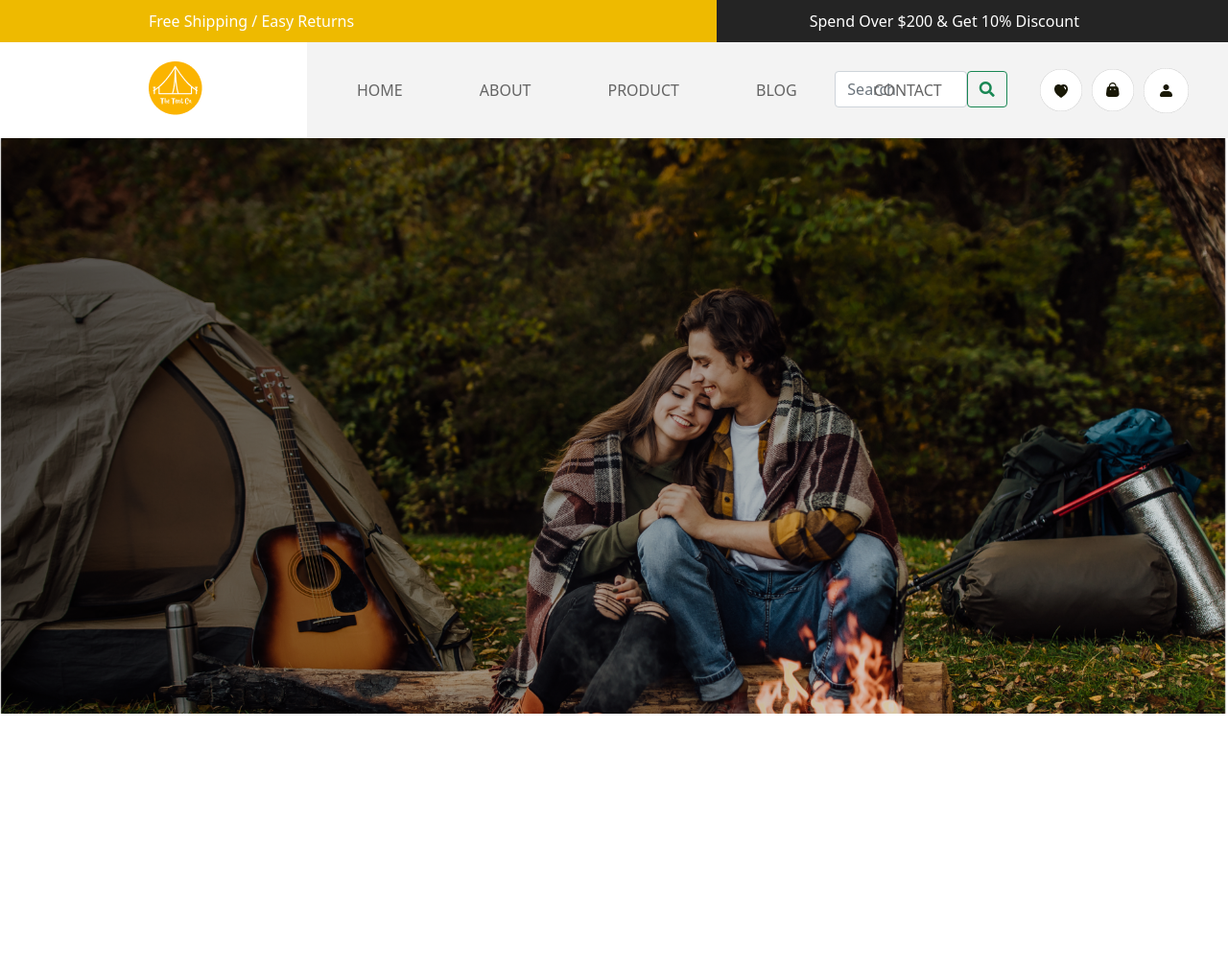
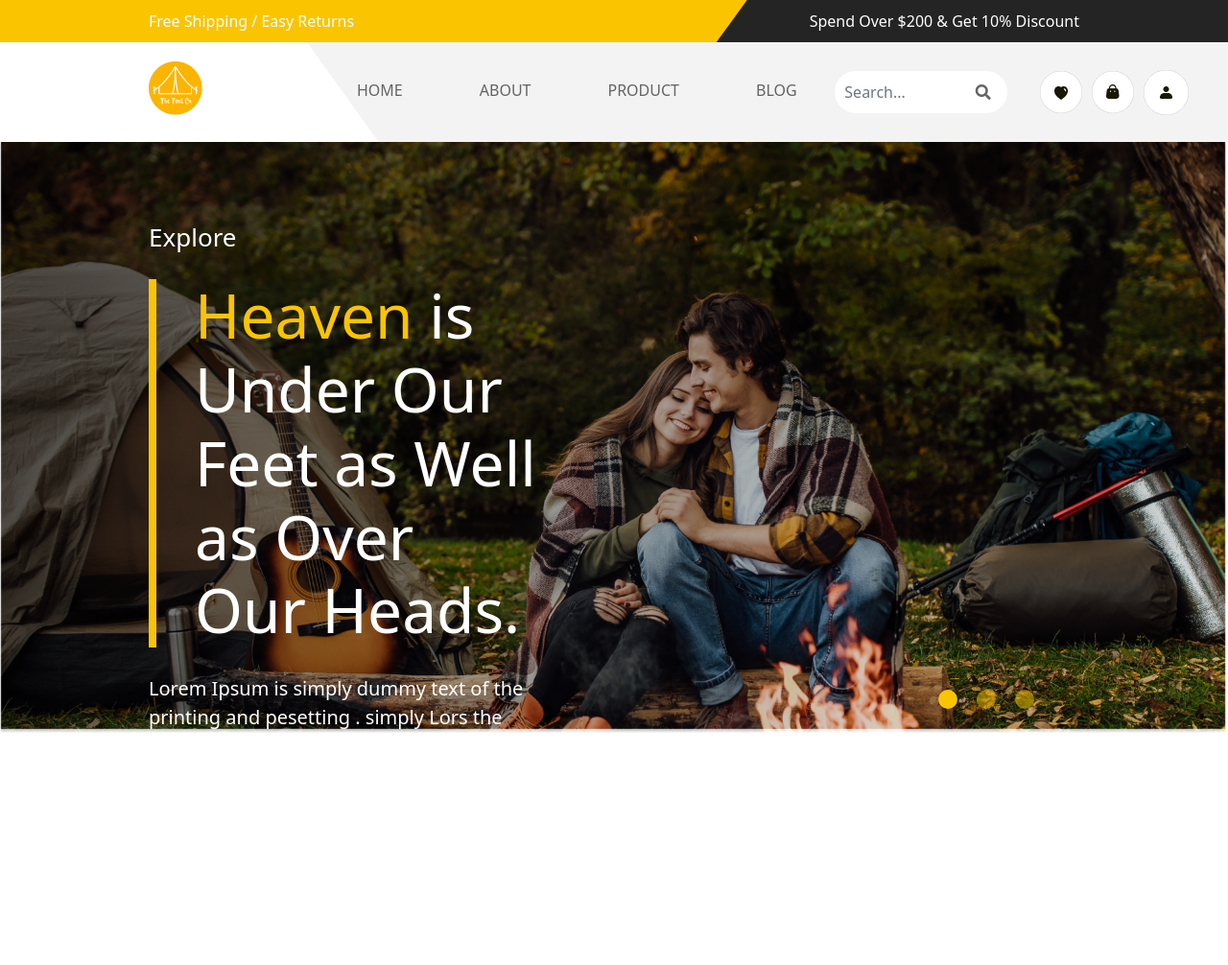
Before and after one commit to sheeshpal84/Camping-tents, a PHP site: page / in a window 1280 px wide. Shown: the top 1006 px of the page at 96% size. Run offline with PHP 8.4, Linux system fonts and the light colour scheme; some libraries are stand-ins or nearby versions.

Commit message:
banner done

```diff
--- a/css/Header-banner.css
+++ b/css/Header-banner.css
@@ -1,6 +1,87 @@
-.first-banner {
-    background-image: url(.././images/banner.png);
-    background-repeat: no-repeat;
-    background-size: cover;
-    height: 600px;
+.carousel-dark .carousel-caption {
+    color: #fff;
 }
+
+.carousel-caption {
+    position: absolute;
+    right: 56%;
+    bottom: auto;
+    left: 155px;
+    top: 0px;
+    padding-top: 5%;
+    padding-bottom: 0px;
+    text-align: start;
+
+
+}
+
+.banner h2 {
+    font-size: 26px;
+    padding: 20px 0px;
+}
+
+.banner h5 {
+    font-size: 64px;
+    border-left: 8px solid #FBC400;
+    padding-left: 40px;
+}
+
+.banner h5 span {
+    color: var( --main-color);
+}
+
+.banner p {
+    font-size: 20px;
+    padding: 20px 0px;
+}
+
+.banner button:not(:disabled) {
+    cursor: pointer;
+    margin-left: 0px;
+    border: 0px;
+    color: #646464;
+}
+
+.banner button {
+    background-color:transparent;
+    border: 2px solid #fff !important;
+    color: #fff !important;
+    padding: 20px 40px;
+    margin-right: 25px;
+}
+
+.banner button:hover {
+    border: 2px solid #FBC400 !important;
+    background-color: #FBC400;
+    box-shadow: rgba(250, 196, 0, 0.4) 0px 10px 20px 0px;
+}
+
+.banner .btn-primary:active{
+    color: #fff;
+    background-color: #FBC400 !important;
+    border-color: #FBC400 !important;
+}
+
+.banner .btn-primary:focus {
+    color: #fff;
+    background-color: #FBC400;
+    border-color: #FBC400;
+    box-shadow: rgba(250, 196, 0, 0.4) 0px 10px 20px 0px;
+}
+
+
+ .carousel-dark .carousel-indicators [data-bs-target] {
+    background-color: #FBC400;
+    margin: 0px 10px;
+}
+
+ .carousel-indicators [data-bs-target] {
+    width: 20px;
+    height: 20px;
+    border-radius: 50%;
+}
+
+
+.carousel-indicators {
+    justify-content: end;
+}
--- a/css/Header.css
+++ b/css/Header.css
@@ -1,4 +1,6 @@
-
+.bg-row {
+    background-color: var(--main-color);
+}
 .bg-col-right{
           background-color: var(--main-color);
           padding: 10px 0px 10px 155px;
@@ -9,6 +11,8 @@
     background-color: var(--sec-color);
     color: #fff;
     padding: 10px 155px 10px 0px;
+-webkit-clip-path: polygon(100% 0, 28% 0, 0 100%, 100% 100%);
+clip-path: polygon(100% 0, 6% 0, 0 100%, 100% 100%);
 }
 
 .logo {
@@ -38,3 +42,46 @@
 .bg-col-gry {
     background-color: #f3f3f3;
 }
+
+
+.form-header .form-control {
+    display: block;
+    width: 100%;
+    padding: 0.375rem 0.75rem;
+    font-size: 1rem;
+    font-weight: 400;
+    line-height: 1.5;
+    color: #212529;
+    background-color: #fff;
+    background-clip: padding-box;
+    border: 0px solid #ced4da;
+    -webkit-appearance: none;
+    -moz-appearance: none;
+    appearance: none;
+    border-radius: 0.25rem;
+    transition: border-color .15s ease-in-out,box-shadow .15s ease-in-out;
+    padding: 10px 10px;
+    border-radius: 50px;
+}
+
+
+.form-header [type=button]:not(:disabled), [type=reset]:not(:disabled), [type=submit]:not(:disabled), button:not(:disabled) {
+    cursor: pointer;
+    margin-left: -45px;
+    border: 0px;
+    color: #646464;
+
+}
+
+
+
+.form-header .btn-outline-success:hover {
+    color: #646464;
+    background-color: #fff;
+    border-color: #fff;
+}
+
+.nav-main {
+-webkit-clip-path: polygon(100% 0, 0 0, 26% 100%, 100% 100%);
+clip-path: polygon(100% 0, 0 0, 14% 100%, 100% 100%);
+}
--- a/css/style.css
+++ b/css/style.css
@@ -13,7 +13,7 @@
     }
 
     :root {
-        --main-color: #EEBA00;
+        --main-color: #FBC400;
         --sec-color: #242424;
         --padding-auto: 0px 155px;
       }
--- a/inc/Header-banner.php
+++ b/inc/Header-banner.php
@@ -1,6 +1,46 @@
-<div class="container-fluid first-banner">
+<div class="container-fluid">
  <div class="row">
-     <div class="col-12 com-md-6"></div>
-     <div class="col-12 col-md-6"></div>
+     <div class="col-12 p-0">
+     <div id="carouselExampleDark" class="carousel carousel-dark slide" data-bs-ride="carousel">
+  <div class="carousel-indicators ">
+    <button type="button" data-bs-target="#carouselExampleDark" data-bs-slide-to="0" class="active" aria-current="true" aria-label="Slide 1"></button>
+    <button type="button" data-bs-target="#carouselExampleDark" data-bs-slide-to="1" aria-label="Slide 2"></button>
+    <button type="button" data-bs-target="#carouselExampleDark" data-bs-slide-to="2" aria-label="Slide 3"></button>
+  </div>
+  <div class="carousel-inner">
+    <div class="carousel-item active" data-bs-interval="10000">
+      <img src="images/banner.png" class="d-block w-100" alt="banner-1">
+      <div class="carousel-caption banner d-none d-md-block">
+          <h2>Explore</h2>
+        <h5><span> Heaven</span> is Under Our Feet as Well as Over Our Heads.</h5>
+        <p>Lorem Ipsum is simply dummy text of the printing and pesetting . simply Lors the industry's standard dummy text ever since the 1500s,</p>
+        <button type="button" class="btn btn-primary btn-lg">SHOP NOW</button>
+<button type="button" class="btn btn-secondary btn-lg">READ MORE</button>
+      </div>
+    </div>
+    <div class="carousel-item" data-bs-interval="2000">
+      <img src="images/banner.png" class="d-block w-100" alt="banner-2">
+      <div class="carousel-caption d-none d-md-block banner">
+      <h2>Explore</h2>
+        <h5><span> Heaven</span> is Under Our Feet as Well as Over Our Heads.</h5>
+        <p>Lorem Ipsum is simply dummy text of the printing and pesetting . simply Lors the industry's standard dummy text ever since the 1500s,</p>
+        <button type="button" class="btn btn-primary btn-lg">SHOP NOW</button>
+<button type="button" class="btn btn-secondary btn-lg">READ MORE</button>
+      </div>
+    </div>
+    <div class="carousel-item">
+      <img src="images/banner.png" class="d-block w-100" alt="banner-3">
+      <div class="carousel-caption d-none d-md-block banner">
+      <h2>Explore</h2>
+        <h5><span> Heaven</span> is Under Our Feet as Well as Over Our Heads.</h5>
+        <p>Lorem Ipsum is simply dummy text of the printing and pesetting . simply Lors the industry's standard dummy text ever since the 1500s,</p>
+        <button type="button" class="btn btn-primary btn-lg">SHOP NOW</button>
+<button type="button" class="btn btn-secondary btn-lg">READ MORE</button>
+      </div>
+    </div>
+  </div>
+
+</div>
+     </div>
  </div>
 </div>
--- a/inc/Header.php
+++ b/inc/Header.php
@@ -1,9 +1,15 @@
 <div class="container-fluid section-header-top">
+  <div class="row bg-row">
+    <div class="col-6 col-md-7  bg-col-right">Free Shipping / Easy Returns</div>
+    <div class="col-6 col-md-5 bg-col-left text-end ">Spend Over $200 & Get 10% Discount</div>
+</div>
+</div>
+
+
+<div class="container-fluid">
   <div class="row">
-    <div class="col-6 col-md-7 bg-col-right ">Free Shipping / Easy Returns</div>
-    <div class="col-6 col-md-5 bg-col-left text-end ">Spend Over $200 & Get 10% Discount</div>
-    <div class="col-6 col-md-3 logo"><a href="index.php"><img src="images/Group 103.png" alt="logo"></a></div>
-    <div class="col-6 col-md-5 bg-col-gry">
+<div class="col-6 col-md-3 logo"><a href="index.php"><img src="images/Group 103.png" alt="logo"></a></div>
+    <div class="col-6 col-md-5 bg-col-gry nav-main">
       <nav class="navbar navbar-expand-lg navbar-light">
         <button class="navbar-toggler" type="button" data-toggle="collapse" data-target="#navbarSupportedContent" aria-controls="navbarSupportedContent" aria-expanded="false" aria-label="Toggle navigation">
           <span class="navbar-toggler-icon"></span>
@@ -33,12 +39,12 @@
     </div>
     <div class="col-6 col-md-2 bg-col-gry">
       <form class="form-inline form-header  d-flex">
-        <input class="form-control mr-sm-2" type="search" placeholder="Search" aria-label="Search">
+        <input class="form-control mr-sm-2" type="search" placeholder="Search..." aria-label="Search">
         <button class="btn btn-outline-success my-2 my-sm-0" type="submit"><i class="fas fa-search"></i></button>
       </form>
     </div>
     <div class="col-6 col-md-2 icon-list bg-col-gry"><a href="#"><img src="images/Group 170.png" alt="wishlist"></a>
     <a href="#"><img src="images/Group 169.png" alt="card"></a> <a href="#"><img src="images/Group 168.png" alt="login"></a></div>
   </div>
+  </div>
 </div>
-</div>
--- a/inc/Script-link.php
+++ b/inc/Script-link.php
@@ -1,2 +1,3 @@
  <!-- Option 1: Bootstrap Bundle with Popper -->
  <script src="https://cdn.jsdelivr.net/npm/bootstrap@5.0.2/dist/js/bootstrap.bundle.min.js"></script>
+ <script cre="js/javascript.js"></script>
```
Also changed, not shown: js/javascript.js (added).
